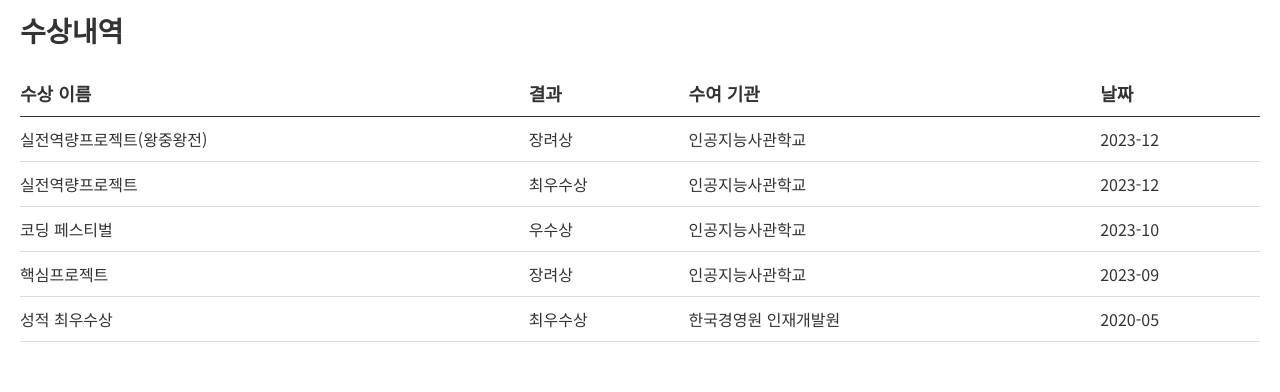
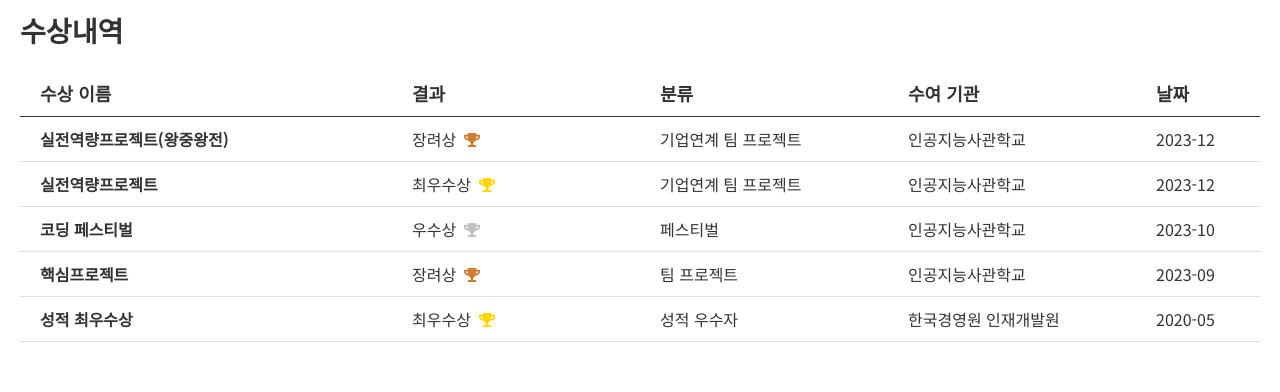
Before and after one commit to colorlessdia/portfolio, a React (Create React App) app: page / in a window 1280 px wide. Shown: the part 3214-3606 px from the top of the page. Built offline with nearby package versions, Linux system fonts and the light colour scheme.

Commit message:
update awardsection table trophybadge

```diff
--- a/public/index.html
+++ b/public/index.html
@@ -11,7 +11,7 @@
     <link rel="icon" href="%PUBLIC_URL%/favicon.ico" />
     <link rel="apple-touch-icon" href="%PUBLIC_URL%/logo192.png" />
     <link rel="manifest" href="%PUBLIC_URL%/manifest.json" />
-    <title>React App</title>
+    <title>김동현 | Front-End Developer</title>
   </head>
   <body>
     <noscript>You need to enable JavaScript to run this app.</noscript>
--- a/src/components/MainPage/AwardSection/AwardItem/AwardItem.module.css
+++ b/src/components/MainPage/AwardSection/AwardItem/AwardItem.module.css
@@ -1,4 +1,5 @@
 .table_data {
-  padding: 1rem 0;
+  padding: 1rem 0 1rem 2rem;
+  text-align: left;
   border-bottom: .1rem solid #ddd;
 }
--- a/src/components/MainPage/AwardSection/AwardItem/AwardItem.tsx
+++ b/src/components/MainPage/AwardSection/AwardItem/AwardItem.tsx
@@ -1,4 +1,5 @@
 import type { AwardItemType } from '../../../../types';
+import TrophyBadge from './TrophyBadge/TrophyBadge';
 import styles from './AwardItem.module.css';
 
 // type: props
@@ -11,8 +12,15 @@ const AwardItem = ({ award }: AwardItemProps) => {
     <tr
       key={award.awardName + award.award}
     >
-      <td className={styles.table_data}>{award.awardName}</td>
-      <td className={styles.table_data}>{award.award}</td>
+      <th
+        scope='row'
+        className={styles.table_data}
+      >{award.awardName}</th>
+      <td className={styles.table_data}>
+        {award.award}
+        <TrophyBadge award={award.award} />
+      </td>
+      <td className={styles.table_data}>{award.category}</td>
       <td className={styles.table_data}>{award.institution}</td>
       <td className={styles.table_data}>{award.date}</td>
     </tr>
--- /dev/null
+++ b/src/components/MainPage/AwardSection/AwardItem/TrophyBadge/TrophyBadge.module.css
@@ -0,0 +1,5 @@
+.trophy_badge {
+  position: relative;
+  left: .8rem;
+  top: .2rem;
+}
--- /dev/null
+++ b/src/components/MainPage/AwardSection/AwardItem/TrophyBadge/TrophyBadge.tsx
@@ -0,0 +1,29 @@
+import { FaTrophy } from "react-icons/fa";
+import type { AwardType } from "../../../../../types";
+import styles from './TrophyBadge.module.css';
+
+// type: props
+interface TrophyBadgeProps {
+  award: AwardType;
+}
+
+const TrophyBadge = ({ award }: TrophyBadgeProps) => {
+  const matchedAwardStyle = {
+    '최우수상': { color: '#FFD700' },
+    '우수상': { color: '#C0C0C0' },
+    '장려상': { color: '#CD7F32' },
+  };
+
+  const awardStyleMap = Object.fromEntries(Object.entries(matchedAwardStyle));
+
+  return (
+    <span
+      style={awardStyleMap[award]}
+      className={styles.trophy_badge}
+    >
+      <FaTrophy />
+    </span>
+  );
+};
+
+export default TrophyBadge;
--- a/src/components/MainPage/AwardSection/AwardSection.module.css
+++ b/src/components/MainPage/AwardSection/AwardSection.module.css
@@ -20,8 +20,28 @@
   text-align: left;
 }
 
+.col_1 {
+  width: 30%;
+}
+
+.col_2 {
+  width: 20%;
+}
+
+.col_3 {
+  width: 20%;
+}
+
+.col_4 {
+  width: 20%;
+}
+
+.col_5 {
+  width: 10%;
+}
+
 .table_heading {
-  padding: 1rem 0;
+  padding: 1rem 0 1rem 2rem;
   font-size: 1.8rem;
   text-align: left;
   border-bottom: .1rem solid #333;
--- a/src/components/MainPage/AwardSection/AwardSection.tsx
+++ b/src/components/MainPage/AwardSection/AwardSection.tsx
@@ -7,30 +7,35 @@ const AwardSection = () => {
     {
       awardName: '실전역량프로젝트(왕중왕전)',
       award: '장려상',
+      category: '기업연계 팀 프로젝트',
       institution: '인공지능사관학교',
       date: '2023-12'
     },
     {
       awardName: '실전역량프로젝트',
       award: '최우수상',
+      category: '기업연계 팀 프로젝트',
       institution: '인공지능사관학교',
       date: '2023-12'
     },
     {
       awardName: '코딩 페스티벌',
       award: '우수상',
+      category: '페스티벌',
       institution: '인공지능사관학교',
       date: '2023-10'
     },
     {
       awardName: '핵심프로젝트',
       award: '장려상',
+      category: '팀 프로젝트',
       institution: '인공지능사관학교',
       date: '2023-09'
     },
     {
       awardName: '성적 최우수상',
       award: '최우수상',
+      category: '성적 우수자',
       institution: '한국경영원 인재개발원',
       date: '2020-05'
     }
@@ -49,19 +54,23 @@ const AwardSection = () => {
             <tr>
               <th
                 scope='col'
-                className={styles.table_heading}
+                className={`${styles.table_heading} ${styles.col_1}`}
               >수상 이름</th>
               <th
                 scope='col'
-                className={styles.table_heading}
+                className={`${styles.table_heading} ${styles.col_2}`}
               >결과</th>
               <th
                 scope='col'
-                className={styles.table_heading}
+                className={`${styles.table_heading} ${styles.col_3}`}
+              >분류</th>
+              <th
+                scope='col'
+                className={`${styles.table_heading} ${styles.col_4}`}
               >수여 기관</th>
               <th
                 scope='col'
-                className={styles.table_heading}
+                className={`${styles.table_heading} ${styles.col_5}`}
               >날짜</th>
             </tr>
           </thead>
```
Also changed, not shown: src/types.ts (+7 -1 lines).
